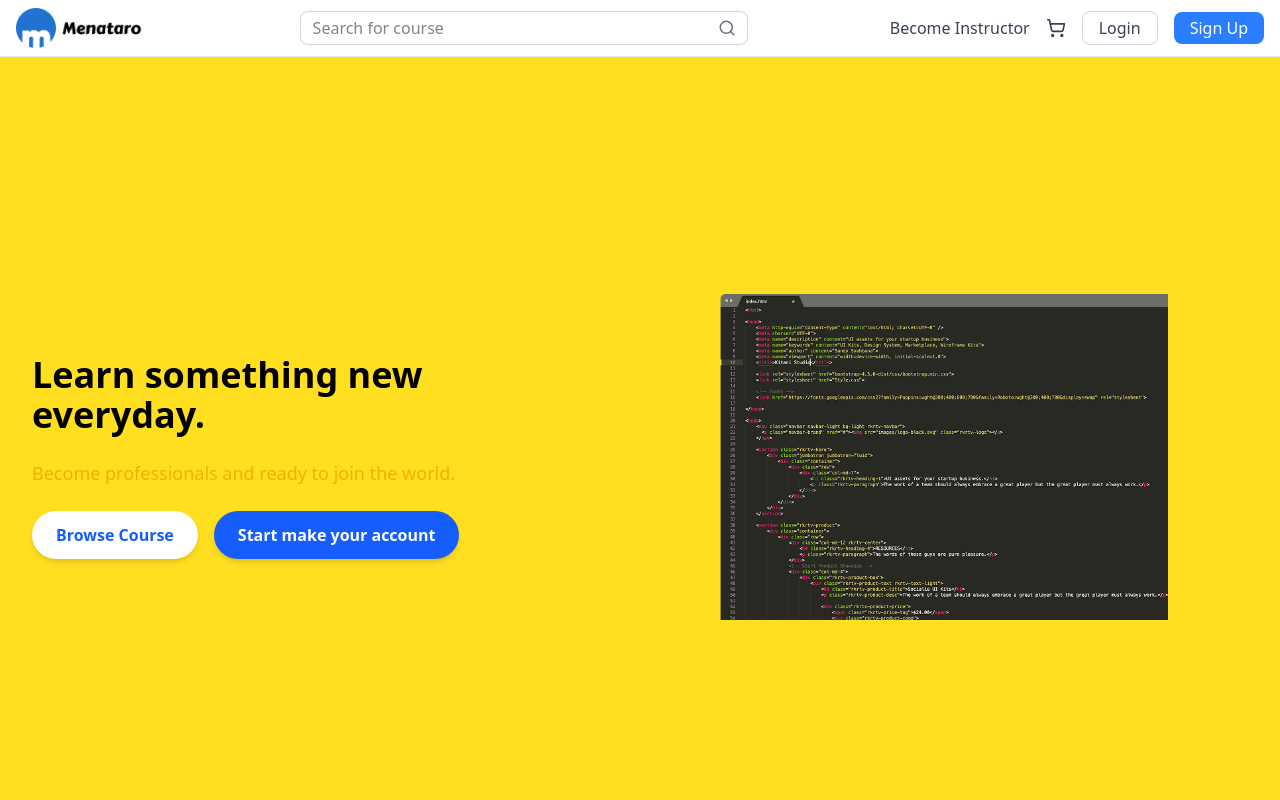
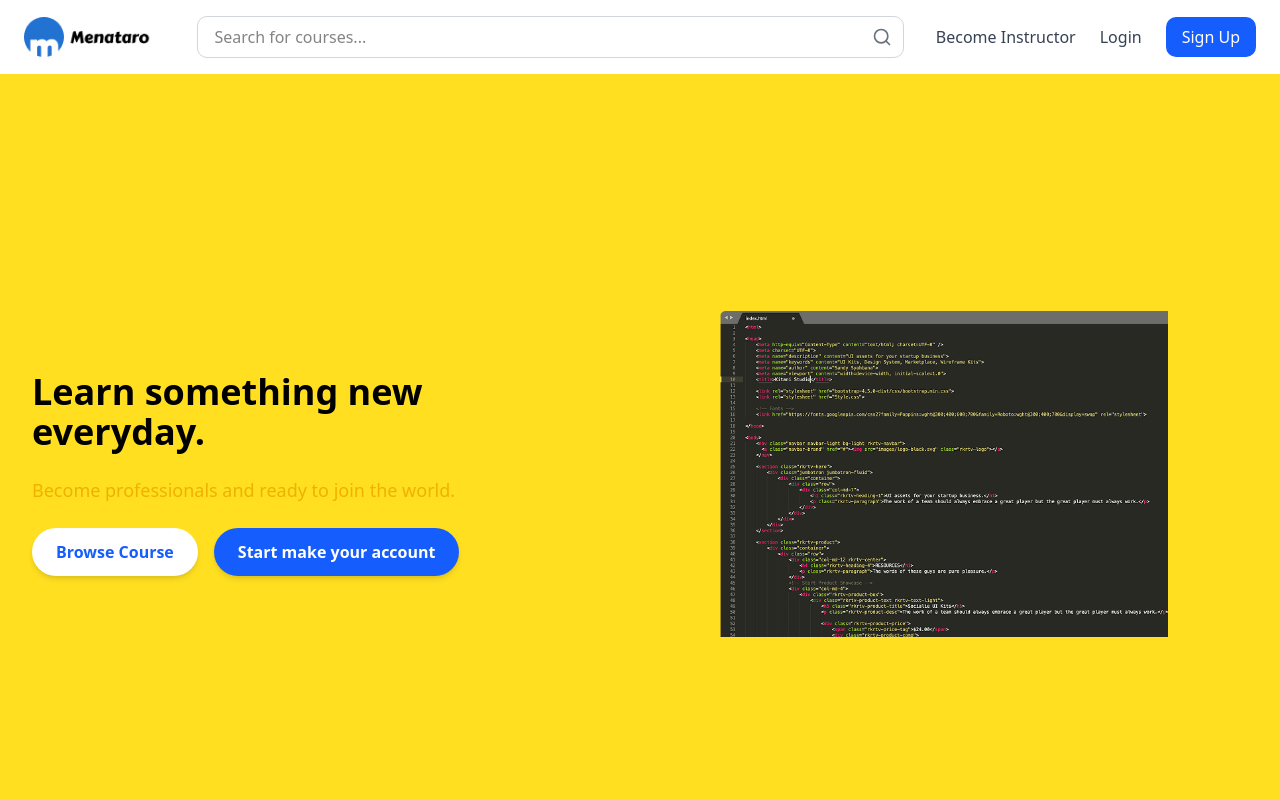
Before and after one commit to SarunMr/Mentaro, a React app: page / in a window 1280 px wide. Shown: the top 800 px of the page. Built offline with nearby package versions, Linux system fonts and the light colour scheme; the HTML template or start-up script is replaced by a standard one.

Commit message:
Login_Signup_Done

```diff
--- a/src/App.jsx
+++ b/src/App.jsx
@@ -1,3 +1,10 @@
-function App() {}
+import React from 'react';
+import HomePage from './HomePage'; // Adjust the path if needed
+
+function App() {
+  return (
+    <HomePage />
+  );
+}
 
 export default App;
--- a/src/components/Mentaronavbar.jsx
+++ b/src/components/Mentaronavbar.jsx
@@ -1,9 +1,12 @@
 import React, { useState } from "react";
 import { Search, ShoppingCart } from "lucide-react";
-import mentaroLogo from "./../assets/images/mentarologo.png"
+import mentaroLogo from "./../assets/images/mentarologo.png";
+import LoginPage from "../pages/Loginpage_signup.jsx";
 
-const Navbar = () => {
+const MentaroNavbar = () => {
   const [searchQuery, setSearchQuery] = useState("");
+  const [showAuthModal, setShowAuthModal] = useState(false);
+  const [showSignup, setShowSignup] = useState(false);
 
   const handleSearchChange = (e) => {
     setSearchQuery(e.target.value);
@@ -12,64 +15,74 @@ const Navbar = () => {
   const handleSearchSubmit = (e) => {
     e.preventDefault();
     console.log("Searching for:", searchQuery);
-    // Implement your search functionality here
+  };
+
+  const openLogin = () => {
+    setShowSignup(false);
+    setShowAuthModal(true);
+  };
+
+  const openSignup = () => {
+    setShowSignup(true);
+    setShowAuthModal(true);
   };
 
   return (
-    <nav className="flex items-center justify-between px-4 py-2 bg-white border-b border-gray-200">
+    <>
+      <nav className="bg-white shadow-md py-4 px-6 flex items-center justify-between">
         {/* Logo */}
         <div className="flex items-center">
-        <img
-          src={mentaroLogo}
-          alt="Menataro Logo"
-          className="h-10 w-auto"
-        />
+          <img src={mentaroLogo} alt="Mentaro Logo" className="h-10" />
         </div>
 
         {/* Search Bar */}
-      <form onSubmit={handleSearchSubmit} className="flex-1 max-w-md mx-4">
+        <form onSubmit={handleSearchSubmit} className="flex-1 mx-8">
           <div className="relative">
             <input
               type="text"
-            placeholder="Search for course"
+              placeholder="Search for courses..."
               value={searchQuery}
               onChange={handleSearchChange}
-            className="w-full py-1 px-3 pr-10 border border-gray-300 rounded-md focus:outline-none focus:ring-1 focus:ring-blue-500"
+              className="w-full py-2 px-4 pr-10 rounded-lg border border-gray-300 focus:outline-none focus:ring-2 focus:ring-blue-500"
             />
             <button
               type="submit"
-            className="absolute right-0 top-0 bottom-0 px-3 flex items-center"
-            aria-label="Search"
+              className="absolute right-3 top-1/2 transform -translate-y-1/2 text-gray-500 hover:text-gray-700"
             >
-            <Search size={18} className="text-gray-500" />
+              <Search size={20} />
             </button>
           </div>
         </form>
 
         {/* Navigation Items */}
-      <div className="flex items-center space-x-4">
+        <div className="flex items-center space-x-6">
           <a href="#" className="text-gray-700 hover:text-blue-600">
             Become Instructor
           </a>
-        <a href="#" className="text-gray-700">
-          <ShoppingCart size={20} />
-        </a>
-        <a
-          href="#"
-          className="px-4 py-1 border border-gray-300 rounded-md text-gray-700 hover:bg-gray-50"
+          <button
+            onClick={openLogin}
+            className="text-gray-700 hover:text-blue-600"
           >
             Login
-        </a>
-        <a
-          href="#"
-          className="px-4 py-1 bg-blue-500 text-white rounded-md hover:bg-blue-600"
+          </button>
+          <button
+            onClick={openSignup}
+            className="bg-blue-600 text-white px-4 py-2 rounded-lg hover:bg-blue-700 transition"
           >
             Sign Up
-        </a>
+          </button>
         </div>
       </nav>
+
+      {showAuthModal && (
+        <LoginPage
+          onClose={() => setShowAuthModal(false)}
+          showSignup={showSignup}
+          switchToSignup={() => setShowSignup(!showSignup)}
+        />
+      )}
+    </>
   );
 };
 
-
-export default Navbar;
+export default MentaroNavbar;
--- a/src/main.jsx
+++ b/src/main.jsx
@@ -3,8 +3,9 @@ import { createRoot } from "react-dom/client";
 import "./index.css";
 import Homepage from "./pages/Homepage.jsx";
 
+
 createRoot(document.getElementById("root")).render(
   <StrictMode>
-    <Homepage />
+    < Homepage/>
   </StrictMode>,
 );
--- /dev/null
+++ b/src/pages/Loginpage_signup.jsx
@@ -0,0 +1,154 @@
+import React, { useEffect, useRef } from 'react';
+import loginSideImage from "../assets/Forloginfront.png";
+import Mentarolgo from"../assets/mentarologo.png";
+
+
+
+const LoginPage = ({ onClose, showSignup, switchToSignup }) => {
+  const modalRef = useRef();
+
+  // Close modal when clicking outside
+  useEffect(() => {
+    const handleClickOutside = (event) => {
+      if (modalRef.current && !modalRef.current.contains(event.target)) {
+        onClose();
+      }
+    };
+    document.addEventListener('mousedown', handleClickOutside);
+    return () => {
+      document.removeEventListener('mousedown', handleClickOutside);
+    };
+  }, [onClose]);
+
+  return (
+    <>
+      {/* Background overlay with reduced opacity for better visibility */}
+      <div className="fixed inset-0 bg-black bg-opacity-100 z-10"></div>
+
+      {/* Modal container */}
+      <div className="fixed inset-0 z-50 flex items-center justify-center">
+        <div
+          ref={modalRef}
+          className="bg-white rounded-xl shadow-2xl flex flex-col md:flex-row w-full max-w-2xl"
+        >
+          {/* Left: Image */}
+          <div className="hidden md:block md:w-1/2 rounded-l-xl overflow-hidden">
+            <img
+              src={loginSideImage}
+              alt="Login"
+              className="object-cover h-full w-full"
+            />
+          </div>
+
+          {/* Right: Form */}
+          <div className="w-full md:w-1/2 p-8 flex flex-col justify-center">
+            {/* Logo & Description */}
+            <div className="flex items-center mb-2">
+              <img src={Mentarolgo}/>
+              <span className="font-bold text-lg text-gray-700">Menataro</span>
+            </div>
+            <p className="mb-4 text-gray-500 text-sm">
+              Join us and get more benefits. We promise to keep your data safely.
+            </p>
+
+            {/* Tabs */}
+            <div className="flex mb-6">
+              <button
+                className={`px-5 py-1 rounded-full font-medium mr-2 transition ${
+                  !showSignup
+                    ? 'bg-blue-500 text-white shadow'
+                    : 'bg-blue-100 text-blue-600'
+                }`}
+                onClick={() => switchToSignup(false)}
+              >
+                Login
+              </button>
+              <button
+                className={`px-5 py-1 rounded-full font-medium transition ${
+                  showSignup
+                    ? 'bg-blue-500 text-white shadow'
+                    : 'bg-blue-100 text-blue-600'
+                }`}
+                onClick={() => switchToSignup(true)}
+              >
+                Register
+              </button>
+            </div>
+
+            <form className="space-y-4">
+              {showSignup && (
+                <div>
+                  <input
+                    type="text"
+                    className="w-full px-4 py-2 border rounded-lg focus:outline-none focus:ring-2 focus:ring-blue-400 text-gray-700"
+                    placeholder="Full Name"
+                  />
+                </div>
+              )}
+              <div>
+                <input
+                  type="email"
+                  className="w-full px-4 py-2 border rounded-lg focus:outline-none focus:ring-2 focus:ring-blue-400 text-gray-700"
+                  placeholder="Email Address"
+                />
+              </div>
+              <div>
+                <input
+                  type="password"
+                  className="w-full px-4 py-2 border rounded-lg focus:outline-none focus:ring-2 focus:ring-blue-400 text-gray-700"
+                  placeholder="Password"
+                />
+              </div>
+              {showSignup && (
+                <div>
+                  <input
+                    type="password"
+                    className="w-full px-4 py-2 border rounded-lg focus:outline-none focus:ring-2 focus:ring-blue-400 text-gray-700"
+                    placeholder="Confirm Password"
+                  />
+                </div>
+              )}
+
+              <div className="flex items-center justify-between text-sm">
+                <label className="flex items-center">
+                  <input type="checkbox" className="mr-2" />
+                  Remember me
+                </label>
+                <button type="button" className="text-blue-500 hover:underline">
+                  Forgot Password ?
+                </button>
+              </div>
+
+              <button
+                type="submit"
+                className="w-full bg-blue-600 text-white py-2 rounded-lg font-semibold hover:bg-blue-700 transition"
+              >
+                {showSignup ? 'Create' : 'Login'}
+              </button>
+            </form>
+
+            <div className="my-4 flex items-center">
+              <div className="flex-grow h-px bg-gray-200" />
+              <span className="mx-2 text-gray-400 text-xs">or you can</span>
+              <div className="flex-grow h-px bg-gray-200" />
+            </div>
+
+            <button
+              type="button"
+              className="w-full flex items-center justify-center border border-gray-300 rounded-lg py-2 hover:bg-gray-50 transition"
+            >
+              <img
+                src="https://www.svgrepo.com/show/355037/google.svg"
+                alt="Google"
+                className="h-5 w-5 mr-2"
+              />
+              <span className="font-medium text-gray-700">Sign Up with Google</span>
+            </button>
+          </div>
+        </div>
+      </div>
+    </>
+  );
+};
+
+export default LoginPage;
```
Also changed, not shown: src/pages/Homepage.jsx (+9 -7 lines), src/assets/Forloginfront.png (added), src/assets/Mentarologo.png (added), src/components/Mentarofooter.jsx (line endings or trailing spaces). Lines whose indentation alone changed are shown as unchanged.
